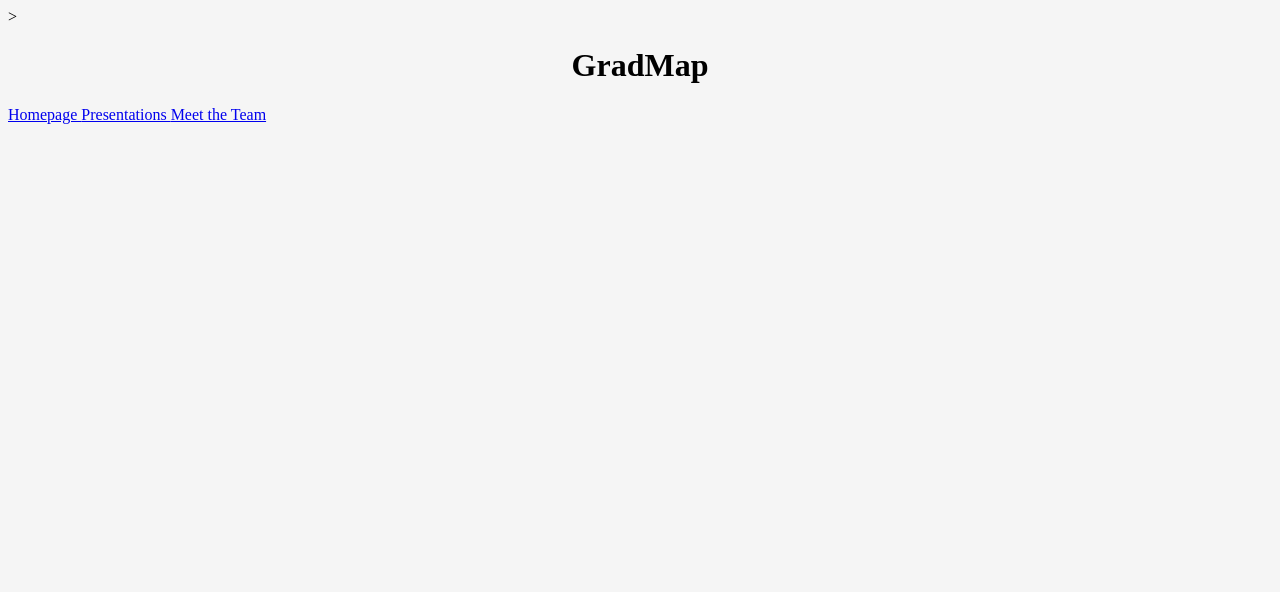
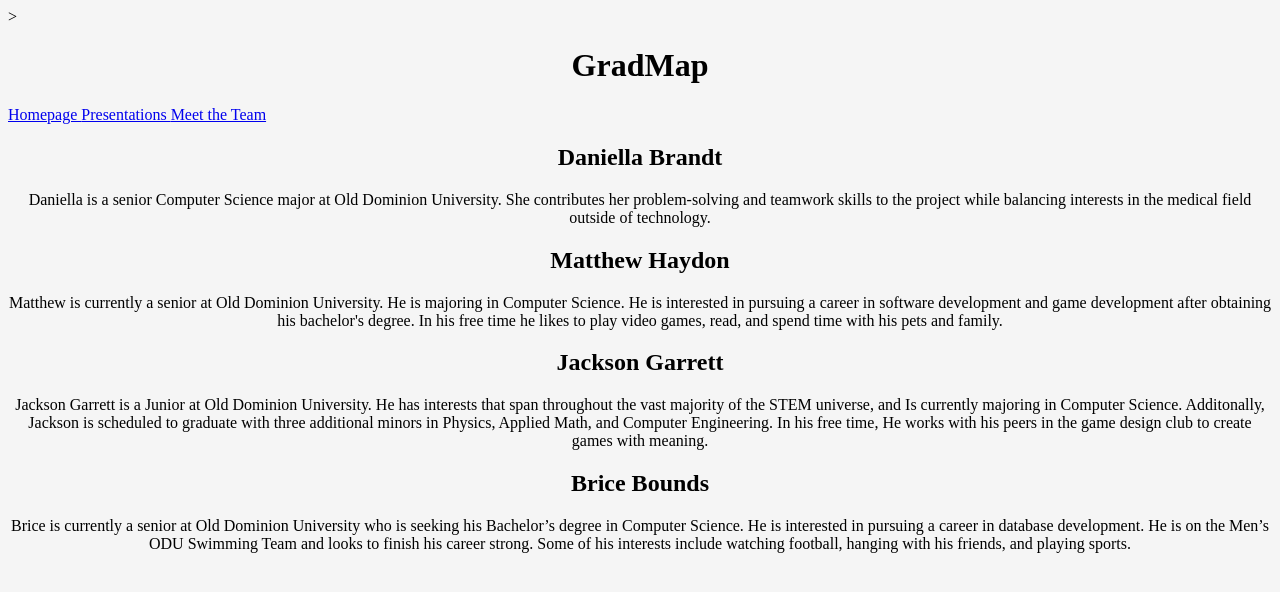
Before and after one commit to Jgarr028/GradMap-Website-2025, a plain HTML site: page TeamBio.html in a window 1280 px wide. Drawn offline with Linux system fonts and the light colour scheme.

Commit message:
TeamBio Update

```diff
--- a/TeamBio.html
+++ b/TeamBio.html
@@ -11,6 +11,14 @@
     </head>
         <body style=" background-color: whitesmoke;">
 <div style="text-align: center;">
+    <h2> Daniella Brandt </h2>
+    <p>Daniella is a senior Computer Science major at Old Dominion University. She contributes her problem-solving and teamwork skills to the project while balancing interests in the medical field outside of technology.</p>
+    <h2>Matthew Haydon</h2>
+    <p>Matthew is currently a senior at Old Dominion University. He is majoring in Computer Science. He is interested in pursuing a career in software development and game development after obtaining his bachelor's degree. In his free time he likes to play video games, read, and spend time with his pets and family. </p>
+    <h2>Jackson Garrett</h2>
+    <p>Jackson Garrett is a Junior at Old Dominion University. He has interests that span throughout the vast majority of the STEM universe, and Is currently majoring in Computer Science. Additonally, Jackson is scheduled to graduate with three additional minors in Physics, Applied Math, and Computer Engineering. In his free time, He works with his peers in the game design club to create games with meaning.</p>
+    <h2>Brice Bounds</h2>
+    <p>Brice is currently a senior at Old Dominion University who is seeking his Bachelor’s degree in Computer Science. He is interested in pursuing a career in database development. He is on the Men’s ODU Swimming Team and looks to finish his career strong. Some of his interests include watching football, hanging with his friends, and playing sports. </p>
 </div>
         </body>
 </html>
```
